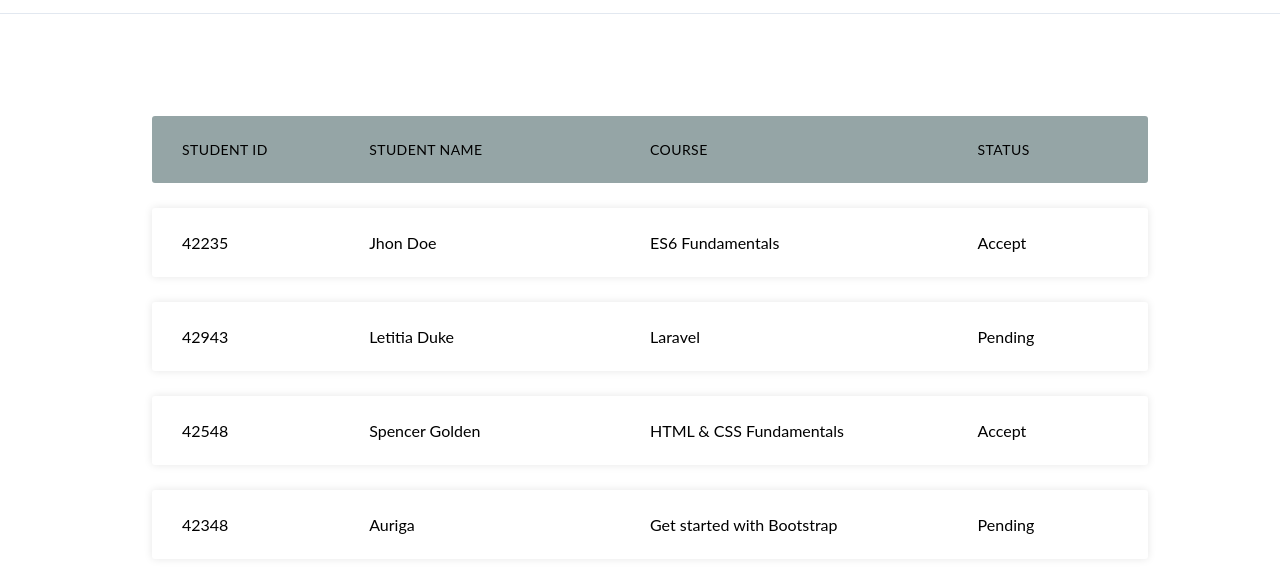
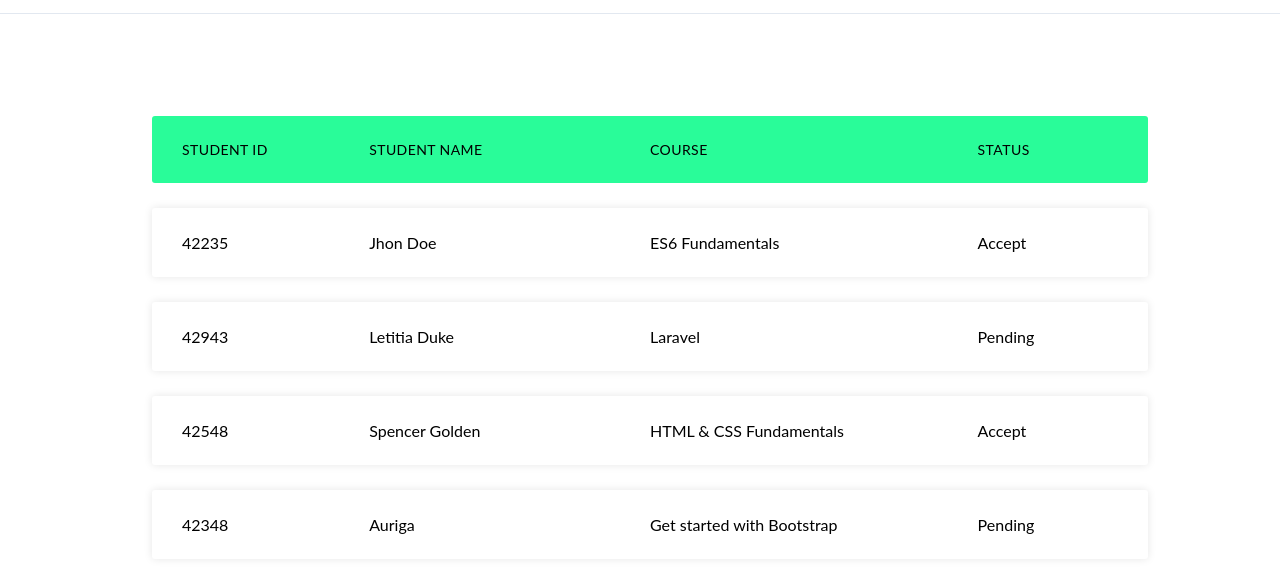
Before and after one commit to nadeeee/Pemrogrman_WEB, a plain HTML site: page task_2/home.html in a window 1280 px wide. Shown: the part 58-630 px from the top of the page. Drawn offline with Linux system fonts and the light colour scheme; a web font is replaced by a local one.

Commit message:
small style fix

```diff
--- a/task_2/css/main.css
+++ b/task_2/css/main.css
@@ -127,7 +127,6 @@ input::-webkit-inner-spin-button {
 	width: 50%;
 	height: 100%;
 	overflow: hidden;
-	transition: transform 0.6s ease-in-out;
 	z-index: 100;
 }
 
--- a/task_2/css/table.css
+++ b/task_2/css/table.css
@@ -1,5 +1,7 @@
+@import url('https://fonts.googleapis.com/css2?family=Roboto:ital,wght@0,500;1,400&display=swap');
+
 body {
-    font-family: 'lato', sans-serif;
+  font-family: 'lato', sans-serif;
   }
 
   .container {
@@ -34,7 +36,7 @@ body {
   }
 
   .responsive-table .table-header {
-    background-color: #95A5A6;
+    background-color: #29fc99;
     font-size: 14px;
     text-transform: uppercase;
     letter-spacing: 0.03em;
```
